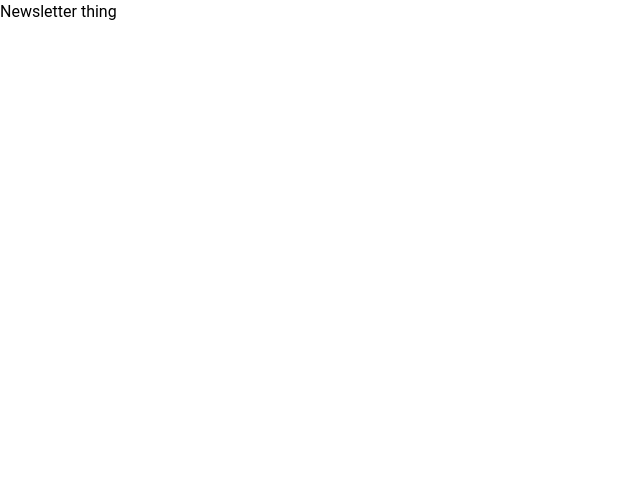
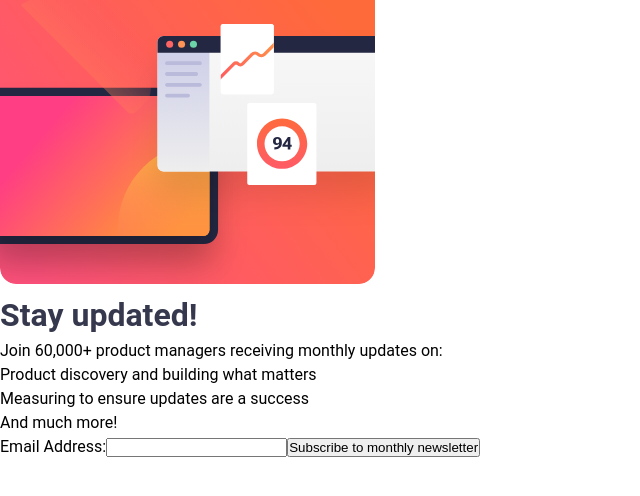
Before and after one commit to ThabisoMagwaza/newsletter-nextjs, a Next.js app: page / in a window 1280 px wide. Shown: the top 496 px of the page, without its empty margins (0-640 px from the left). Built offline with nearby package versions, Linux system fonts and the light colour scheme; a web font is replaced by a local one.

Commit message:
added content to newsletter

```diff
--- a/src/app/page.js
+++ b/src/app/page.js
@@ -1,15 +1,9 @@
-'use client'
-
-import styled from "styled-components"
-
-const Heading = styled.h1`
-  /* color: red; */
-`;
+import Newsletter from "@/components/Newsletter"
 
 export default function Home() {
   return (
     <main>
-      <Heading>Newsletter thing</Heading>
+      <Newsletter />
     </main>
   )
 }
--- a/src/components/GlobalStyle/GlobalStyle.js
+++ b/src/components/GlobalStyle/GlobalStyle.js
@@ -1,7 +1,6 @@
-'use client';
+"use client";
 
-import { createGlobalStyle } from 'styled-components';
-
+import { createGlobalStyle } from "styled-components";
 
 export default createGlobalStyle`
 
@@ -86,8 +85,16 @@ export default createGlobalStyle`
   }
 
   html,
-  body {
+  body,
+  main {
     height: 100%;
+  }
+
+  html {
+    --color-dark-slate-grey: hsl(234, 29%, 20%);
+    --color-charcoal: hsl(235, 18%, 26%);
+    --color-grey: hsl(231, 7%, 60%);
+    --color-white: hsl(0, 0%, 100%);
   }
 
   body {
--- /dev/null
+++ b/src/components/Heading/Heading.js
@@ -0,0 +1,14 @@
+'use client';
+import styled from "styled-components";
+
+const HeadingStyled = styled.h1`
+  font-size: ${32 /16}rem;
+  font-weight: 700;
+  color: var(--color-charcoal);
+`;
+
+function Heading({children}) {
+  return <HeadingStyled>{children}</HeadingStyled>;
+}
+
+export default Heading;
--- /dev/null
+++ b/src/components/Heading/index.js
@@ -0,0 +1,2 @@
+export * from './Heading';
+export { default } from './Heading';
--- /dev/null
+++ b/src/components/Newsletter/Newsletter.js
@@ -0,0 +1,39 @@
+"use client";
+import Image from "next/image";
+import styled from "styled-components";
+
+import Heading from "../Heading";
+
+function Newsletter() {
+  return (
+    <Wrapper>
+      <Image
+        width={375}
+        height={284}
+        src="/assets/images/illustration-sign-up-mobile.svg"
+        alt="An ullustration of the company logo"
+      />
+
+      <Heading>Stay updated!</Heading>
+
+      <p>Join 60,000+ product managers receiving monthly updates on:</p>
+
+      <ul>
+        <li>Product discovery and building what matters</li>
+        <li>Measuring to ensure updates are a success</li>
+        <li>And much more!</li>
+      </ul>
+
+      <label htmlFor="email">Email Address:</label>
+      <input id="email" type="email" name="email" />
+
+      <button>Subscribe to monthly newsletter</button>
+    </Wrapper>
+  );
+}
+
+const Wrapper = styled.div`
+  height: 100%;
+`;
+
+export default Newsletter;
--- /dev/null
+++ b/src/components/Newsletter/index.js
@@ -0,0 +1,2 @@
+export * from './Newsletter';
+export { default } from './Newsletter';
```
Also changed, not shown: 1 other file (tests, documents, lock files or other folders).
